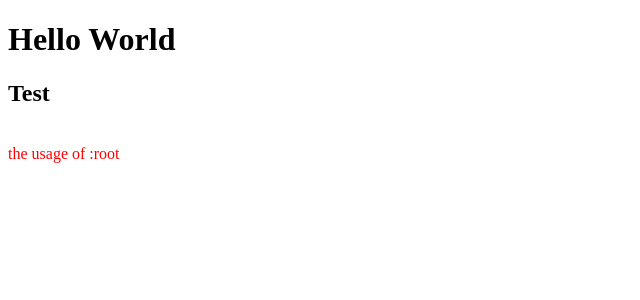
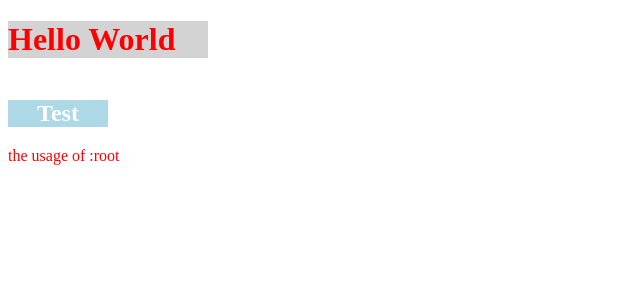
Before and after one commit to xiexuanzheng123/PostCSS, a React app: page / in a window 1280 px wide. Shown: the top 300 px of the page, without its empty margins (0-640 px from the left). Built offline with nearby package versions, Linux system fonts and the light colour scheme.

Commit message:
the usage of apply

```diff
--- a/components/App.css
+++ b/components/App.css
@@ -21,6 +21,7 @@
 } */
 :root {
   --mainColor: red;
+
 }
 a {
   color: var(--mainColor);
--- a/components/App.js
+++ b/components/App.js
@@ -1,5 +1,5 @@
 import React from 'react';
-import style from './color.css';
+import style from './App.css';
 
 class App extends React.Component {
     render() {
@@ -7,7 +7,7 @@ class App extends React.Component {
             <div>
                 <h1 className={style.title}>Hello World</h1>
                 <h2 className={style.h2}>Test</h2><br/>
-                <a href="#">the usage of :root</a>
+                <a href="#">the usage of :root</a><br/>
             </div>
         )
     }
--- /dev/null
+++ b/components/apply.css
@@ -0,0 +1,9 @@
+:root {
+  --danger-theme: {
+    color: white;
+    background-color: red;
+  };
+}
+.danger {
+  @apply --danger-theme;
+}
--- a/components/color.css
+++ /dev/null
@@ -1 +0,0 @@
-@import './App.css';
```
